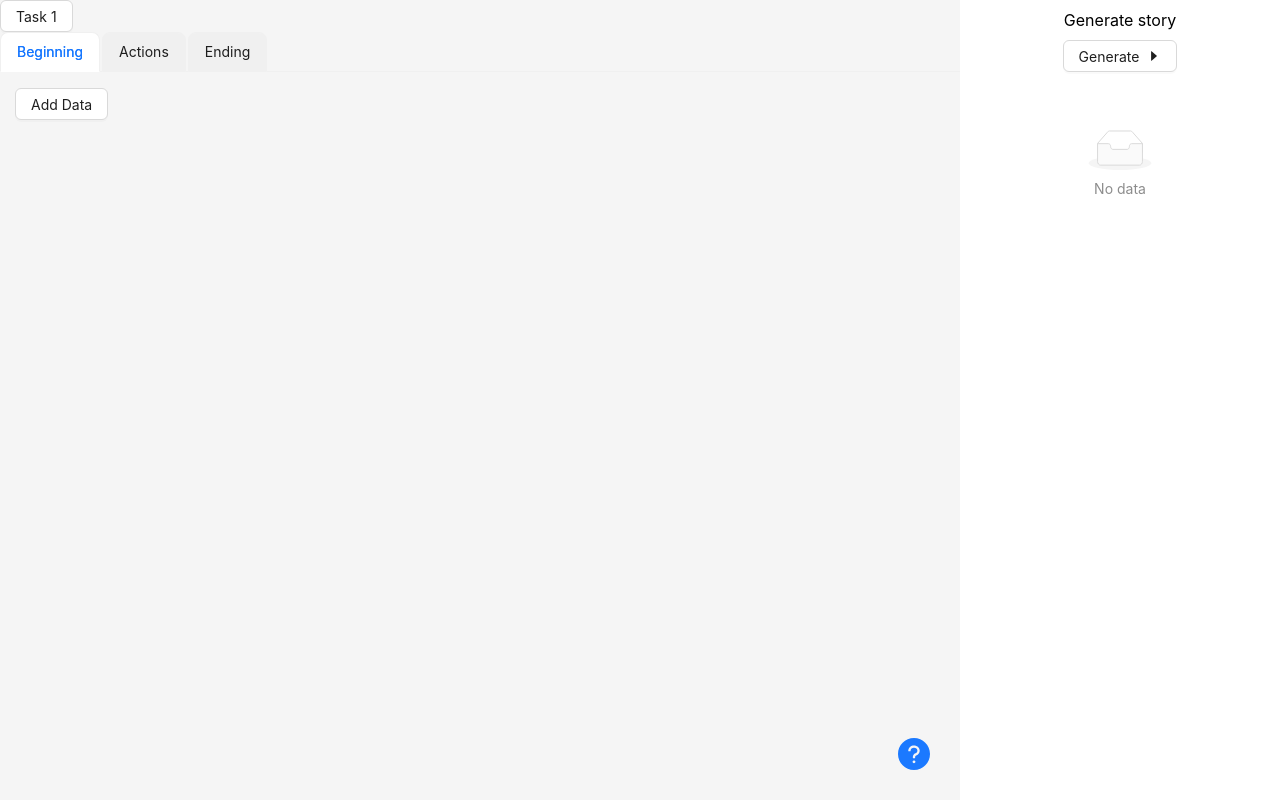
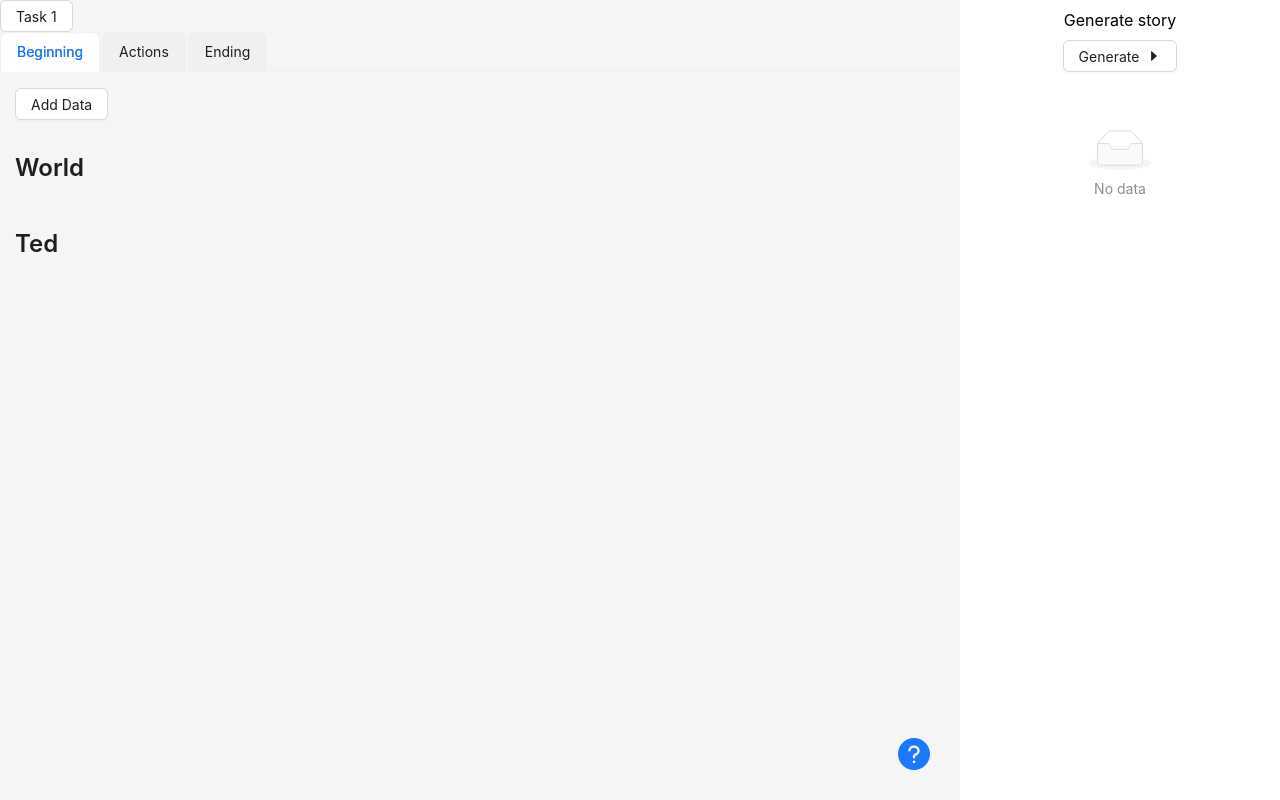
Before and after one commit to rushsangs/story-app, a React (Create React App) app in the folder ClientApp/: page / in a window 1280 px wide. Built offline with nearby package versions, Linux system fonts and the light colour scheme.

Commit message:
all tabs only show content related to those tabs

```diff
--- a/ClientApp/src/components/Actions/Actions.js
+++ b/ClientApp/src/components/Actions/Actions.js
@@ -9,6 +9,7 @@ const Actions = ({componentId, dropdownComponents, onComponentChange, onDropdown
   const handleAddDropdown = () => {
     const newComponent = {
       id: componentId,
+      page: "actions",
       component: (
         <InputRow
           key={componentId}
@@ -34,7 +35,7 @@ const Actions = ({componentId, dropdownComponents, onComponentChange, onDropdown
     <>
       <Space direction="vertical" style={{ padding: "0 15px" }}>
         <Button onClick={handleAddDropdown}>Add Data</Button>
-        {dropdownComponents.map((obj) => obj.component)}
+        {dropdownComponents.filter((obj) => obj.page==="actions").map((obj) => obj.component)}
       </Space>
     </>
   );
--- a/ClientApp/src/components/Beginning/Beginning.js
+++ b/ClientApp/src/components/Beginning/Beginning.js
@@ -5,15 +5,19 @@ import { List, Typography } from "antd";
 import constraintsData from "../../Data/constraints";
 import { getNextDropdownData } from "../../Data/apis";
 import InputRow from "../InputRow/InputRow";
+const { Title } = Typography;
 
 const Beginning = ({componentId, dropdownComponents, onComponentChange, onDropdownChange}) => {
   const handleAddDropdown = () => {
     const newComponent = {
       id: componentId,
+      page: "beginning",
+      group: "world",
       component: (
         <InputRow
           key={componentId}
           id={componentId}
+          page="beginning"
           onRemove={handleRemoveDropdown}
         />
       ),
@@ -35,7 +39,10 @@ const Beginning = ({componentId, dropdownComponents, onComponentChange, onDropdo
     <>
       <Space direction="vertical" style={{ padding: "0 15px" }}>
         <Button onClick={handleAddDropdown}>Add Data</Button>
-        {dropdownComponents.map((obj) => obj.component)}
+        <Title level={3}>World</Title>
+        {dropdownComponents.filter((obj) => obj.page==="beginning" && obj.group==="world").map((obj) => obj.component)}
+        <Title level={3}>Ted</Title>
+        {dropdownComponents.filter((obj) => obj.page==="beginning" && obj.group==="ted").map((obj) => obj.component)}
       </Space>
     </>
   );
--- a/ClientApp/src/components/Ending/Ending.js
+++ b/ClientApp/src/components/Ending/Ending.js
@@ -5,16 +5,19 @@ import { List, Typography } from "antd";
 import constraintsData from "../../Data/constraints";
 import { getNextDropdownData } from "../../Data/apis";
 import InputRow from "../InputRow/InputRow";
-
+const { Title } = Typography;
 
 const Ending =({componentId, dropdownComponents, onComponentChange, onDropdownChange}) => {
   const handleAddDropdown = () => {
     const newComponent = {
       id: componentId,
+      page: "ending",
+      group: "world",
       component: (
         <InputRow
           key={componentId}
           id={componentId}
+          page="ending"
           onRemove={handleRemoveDropdown}
         />
       ),
@@ -36,7 +39,10 @@ const Ending =({componentId, dropdownComponents, onComponentChange, onDropdownCh
     <>
       <Space direction="vertical" style={{ padding: "0 15px" }}>
         <Button onClick={handleAddDropdown}>Add Data</Button>
-        {dropdownComponents.map((obj) => obj.component)}
+        <Title level={3}>World</Title>
+        {dropdownComponents.filter((obj) => obj.page==="ending" && obj.group==="world").map((obj) => obj.component)}
+        <Title level={3}>Ted</Title>
+        {dropdownComponents.filter((obj) => obj.page==="ending" && obj.group==="ted").map((obj) => obj.component)}
       </Space>
     </>
   );
```
